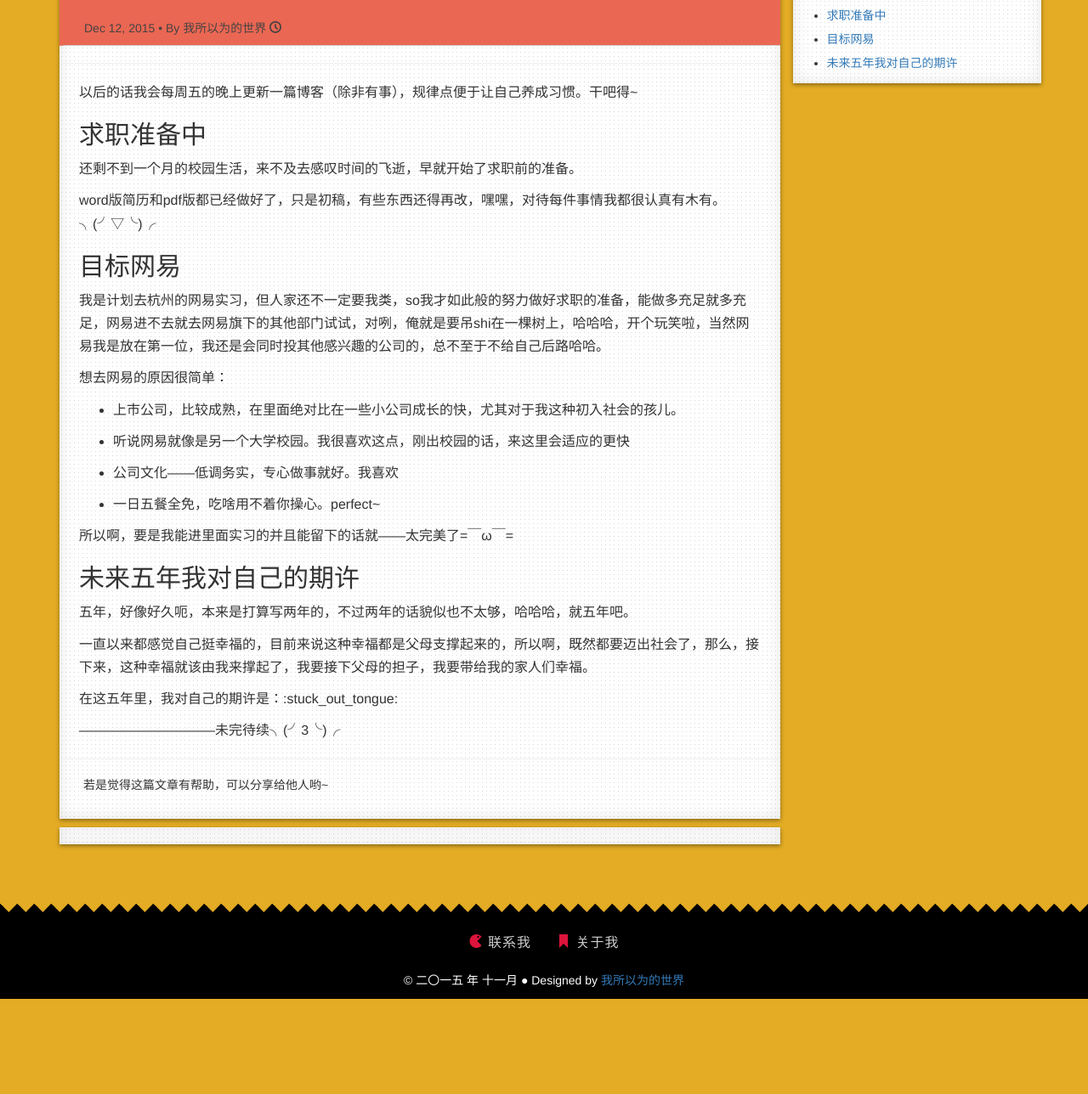
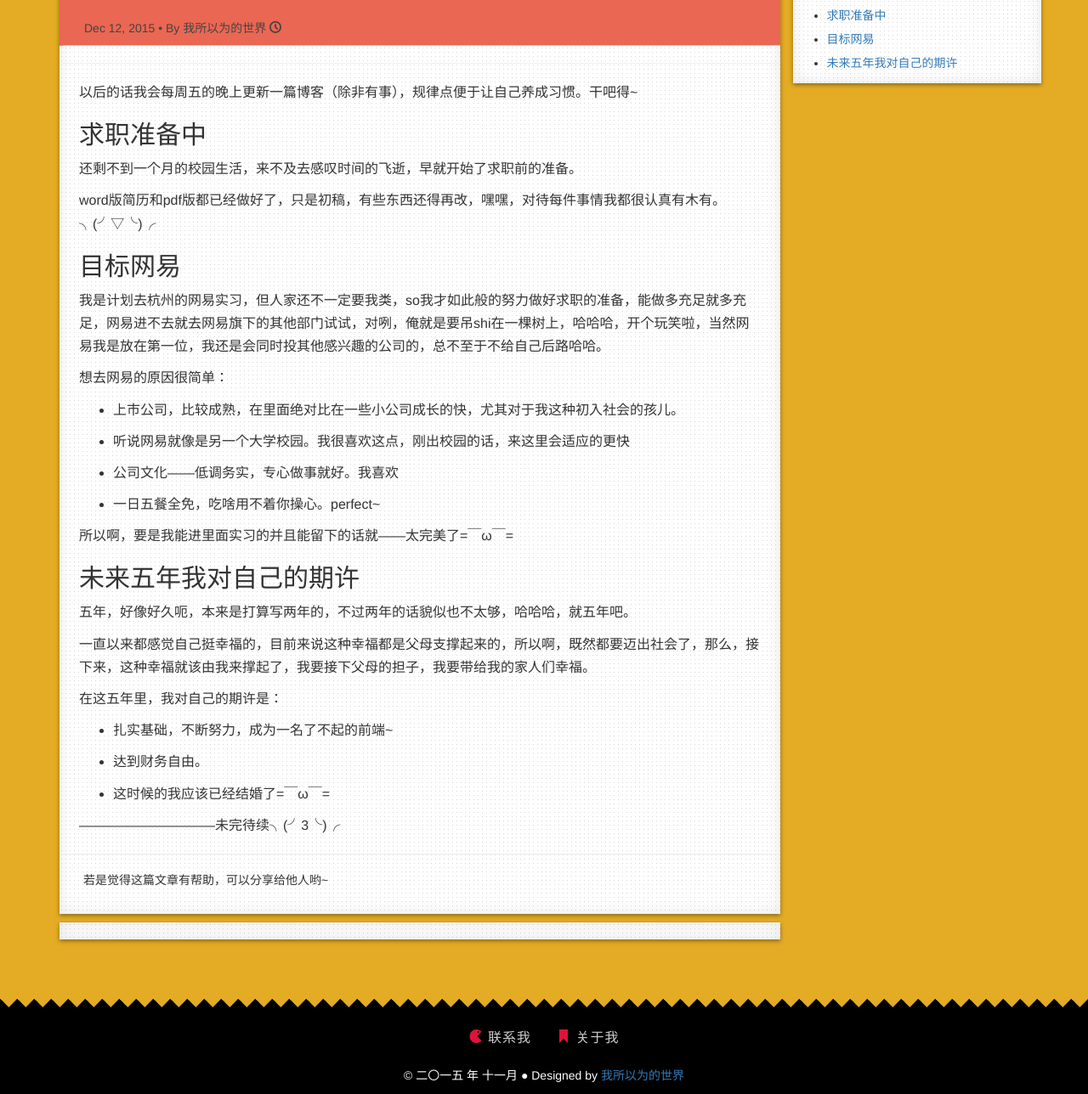
Before and after one commit to momeakl/momeakl.github.io, a Jekyll site: the page built from _posts/2015-12-11-younger.md, in a window 1280 px wide, cut to the strip 158-1446 px from the top of the page. Shown: the whole strip at 85% size. Built offline with Jekyll 4.4.1, drawn with Linux system fonts in a browser that asks for light colours; nearby versions of some CDN libraries; some web fonts are replaced; comment, search, counter and statistics services are not loaded; a style sheet for code colours, icons or effects is not loaded; before the commit the page ends 1334 px from its top, so only the background shows below that.

Commit message:
博文仍未完成，继续更新中。。

```diff
--- a/_posts/2015-12-11-younger.md
+++ b/_posts/2015-12-11-younger.md
@@ -39,7 +39,12 @@
 
 一直以来都感觉自己挺幸福的，目前来说这种幸福都是父母支撑起来的，所以啊，既然都要迈出社会了，那么，接下来，这种幸福就该由我来撑起了，我要接下父母的担子，我要带给我的家人们幸福。
 
-在这五年里，我对自己的期许是：:stuck_out_tongue:
+在这五年里，我对自己的期许是：
 
+* 扎实基础，不断努力，成为一名了不起的前端~
+
+* 达到财务自由。
+
+* 这时候的我应该已经结婚了=￣ω￣=
 
 ——————————未完待续╮(╯3╰)╭
```
